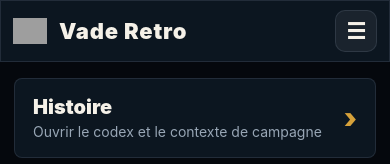
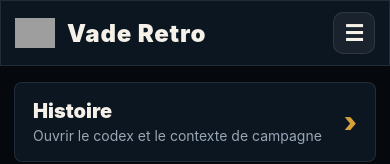
Before and after one commit to Miracli99/vade, a React Native app: screen / in a window 390 px wide. Shown: the top 164 px of the page. Built offline with nearby package versions, Linux system fonts and the light colour scheme; grey boxes are pictures that could not be loaded.

Commit message:
Fix mobile navbar layout

```diff
--- a/src/screens/navbar.tsx
+++ b/src/screens/navbar.tsx
@@ -58,7 +58,7 @@
         { backgroundColor: panelColor, borderColor },
       ]}
     >
-      <View style={styles.appNavbarTopRow}>
+      <View style={[styles.appNavbarTopRow, compact ? styles.appNavbarTopRowCompact : null]}>
         <NavbarBrand
           logo={APP_LOGO}
           title="Vade Retro"
@@ -225,12 +225,12 @@
     elevation: 100,
   },
   appNavbarCompact: {
-    minHeight: 0,
+    minHeight: 66,
     flexDirection: "column",
     alignItems: "stretch",
     gap: 0,
-    paddingHorizontal: 12,
-    paddingVertical: 9,
+    paddingHorizontal: 14,
+    paddingVertical: 10,
   },
   appNavbarTopRow: {
     flex: 1,
@@ -239,6 +239,10 @@
     alignItems: "center",
     justifyContent: "space-between",
     gap: 12,
+  },
+  appNavbarTopRowCompact: {
+    flex: 0,
+    minHeight: 44,
   },
   appNavbarRight: {
     flexDirection: "row",
@@ -293,9 +297,9 @@
   },
   mobileMenuPanel: {
     position: "absolute",
-    top: 58,
-    left: 12,
-    right: 12,
+    top: 66,
+    left: 14,
+    right: 14,
     gap: 8,
     padding: 10,
     borderWidth: 1,
@@ -345,8 +349,8 @@
     height: 42,
   },
   navLogoCompact: {
-    width: 34,
-    height: 34,
+    width: 40,
+    height: 40,
   },
   navBrand: {
     fontSize: 28,
@@ -354,7 +358,8 @@
     letterSpacing: 0.8,
   },
   navBrandCompact: {
-    fontSize: 22,
+    fontSize: 24,
+    lineHeight: 29,
   },
   navSubtle: {
     marginTop: 4,
```
